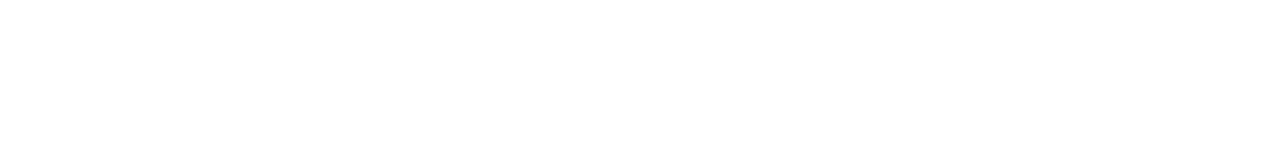
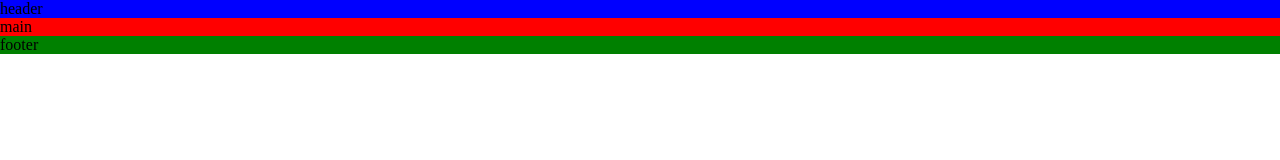
Before and after one commit to ck-46/coding-practice, a plain HTML site: page index.html in a window 1280 px wide. Drawn offline with Linux system fonts and the light colour scheme.

Commit message:
大枠の作成

```diff
--- /dev/null
+++ b/css/style.css
@@ -0,0 +1,19 @@
+body {
+    margin : 0;
+}
+
+.wrapper {
+    background-color: red;
+}
+
+.header {
+    background-color: blue;
+}
+
+.mian {
+    background-color: yellow;
+}
+
+.footer {
+    background-color: green;
+}
--- a/index.html
+++ b/index.html
@@ -3,9 +3,14 @@
 <head>
     <meta charset="UTF-8">
     <meta name="viewport" content="width=device-width, initial-scale=1.0">
-    <title>Document</title>
+    <link rel="stylesheet" href="css/style.css">
+    <title>iSara - Coding</title>
 </head>
 <body>
-
+    <div class="wrapper">
+        <header class="header">header</header>
+        <div class="main">main</div>
+        <footer class="footer">footer</footer>
+    </div>
 </body>
 </html>
```
